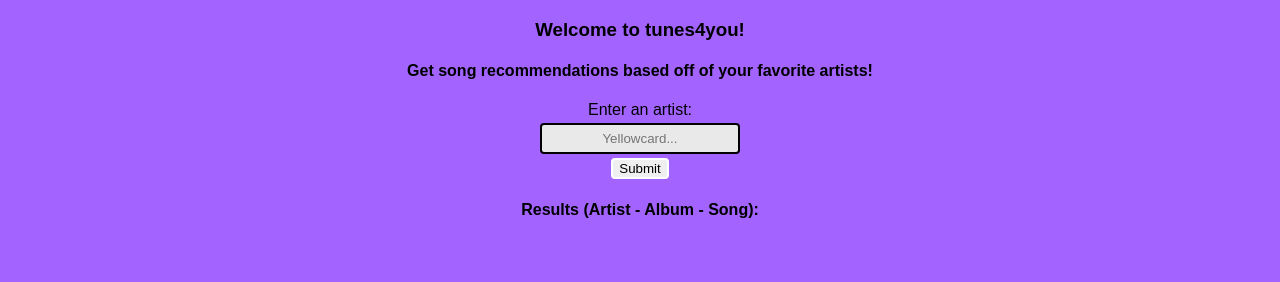
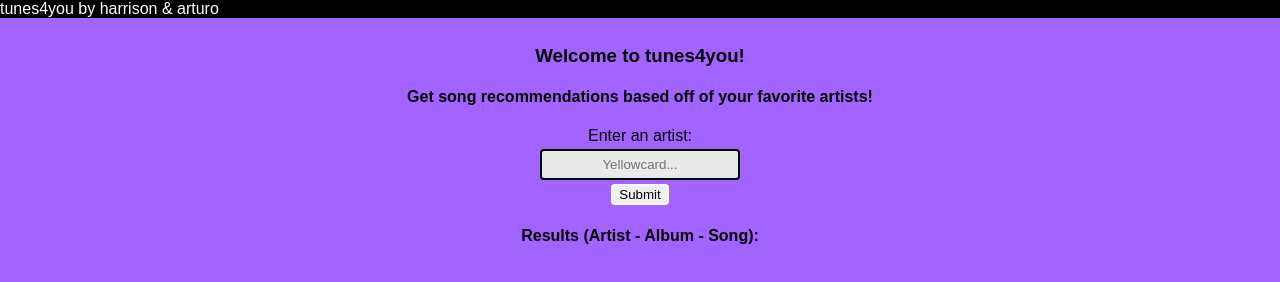
Before and after one commit to hcates/musicRec, a website: page index.html in a window 1280 px wide. Drawn offline with nearby package versions, Linux system fonts and the light colour scheme; no server answers.

Commit message:
Last Stuff for the Night

```diff
--- a/index.html
+++ b/index.html
@@ -5,6 +5,18 @@
     <title>tunes4you</title>
     <script src="https://ajax.googleapis.com/ajax/libs/jquery/3.3.1/jquery.min.js"></script>
     <style>
+        span {
+            position: fixed;
+            top: 0;
+            left: 0;
+            width: 100%;
+            height: 2fr;
+            background-color: black;
+            color: white;
+            text-align: left;
+            padding-left: 1fr;
+        }
+
         body {
             background-color: #a263ff;
         }
@@ -37,6 +49,8 @@
     </style>
 </head>
 <body onload="getToken()">
+<span>tunes4you by harrison & arturo</span>
+<br>
 <h3>
     Welcome to tunes4you!
 </h3>
@@ -69,6 +83,15 @@
     // recommended songs from Spotify's api. These songs are then added to the "results" div.
     function onSubmit() {
 
+        var list = document.getElementById("results");
+
+        // Clear previous search results
+        while (list.firstChild) {
+            list.removeChild(list.firstChild);
+        }
+
+        if (document.getElementsByName('artistOne'[0].value)) {
+
             // The first ajax call will search Spotify's database for an artist with the name entered from the user.
             // The data returned from Spotify includes an id, which is stored in session storage for later use.
             $.ajax({
@@ -95,7 +118,6 @@
                         },
                         success: function (data) {
                             for (i = 0; i < 10; i++) {
-
                                 var text = JSON.stringify(data.tracks[i].album.artists[0].name).replace(/^"(.*)"$/, '$1') + " - " +
                                     JSON.stringify(data.tracks[i].album.name).replace(/^"(.*)"$/, '$1') + " - " +
                                     JSON.stringify(data.tracks[i].name).replace(/^"(.*)"$/, '$1');
@@ -112,8 +134,7 @@
                                 link.appendChild(pic);
                                 entry.appendChild(link);
 
-                            document.getElementById("results").appendChild(entry);
-
+                                list.appendChild(entry);
                             }
                             sessionStorage.removeItem('id');
                         }
@@ -121,6 +142,8 @@
                 }
             });
         }
+
+    }
 </script>
 <div id="results">
 </div>
```
Lines whose indentation alone changed are shown as unchanged.
